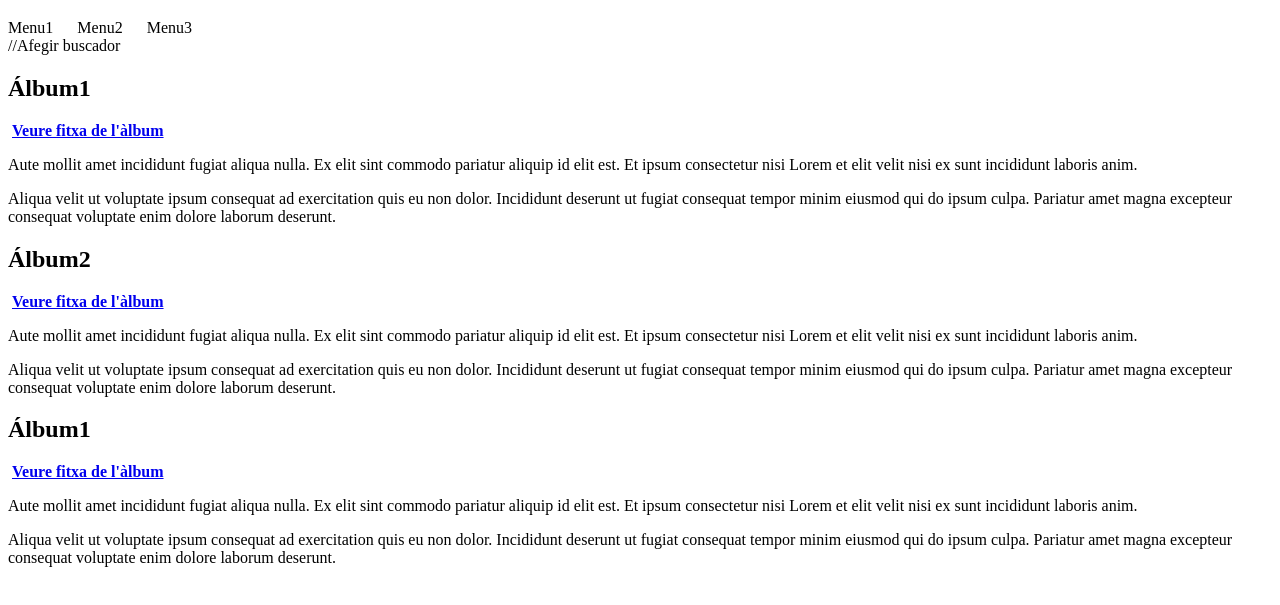
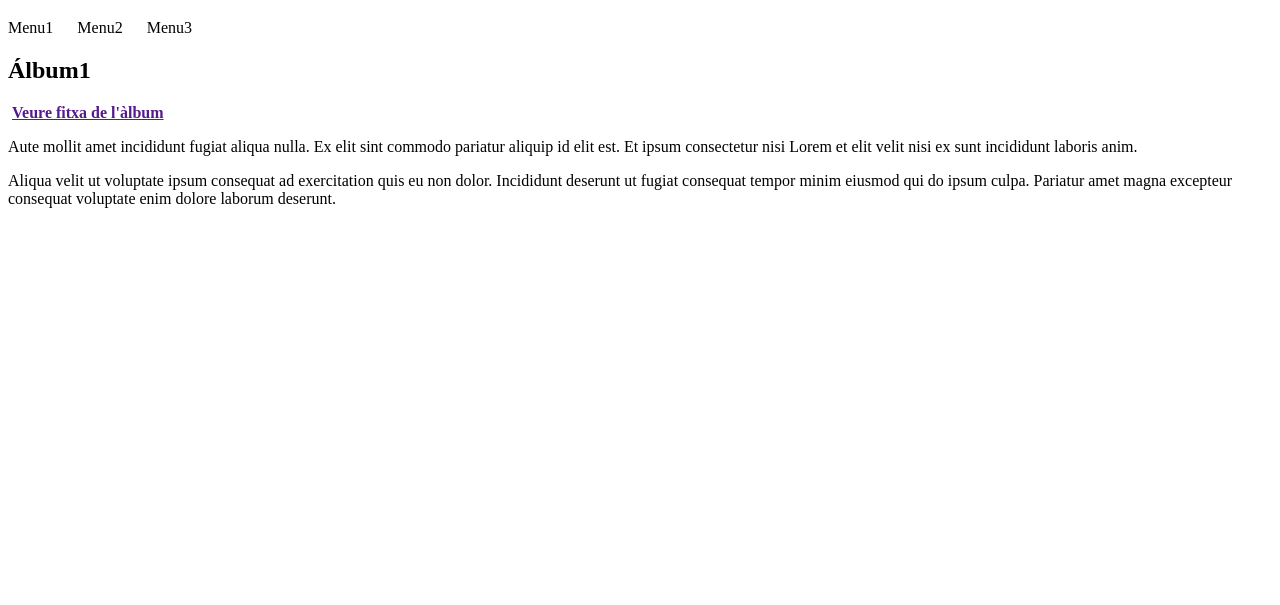
Before and after one commit to JuliaCarullaDAM/WebM4, a plain HTML site: page activitats/html/09_contenido/activitat_02.html in a window 1280 px wide. Shown: the part 61-666 px from the top of the page. Drawn offline with Linux system fonts and the light colour scheme.

Commit message:
Revert "preparacions apartat 9"
This reverts commit 10315f037d4712ab88a4e07ba7018ec45d6642d7.

```diff
--- a/activitats/html/09_contenido/activitat_02.html
+++ b/activitats/html/09_contenido/activitat_02.html
@@ -11,41 +11,12 @@
             <nav>
                 Menu1 &emsp; Menu2 &emsp; Menu3
             </nav>
-            //Afegir buscador
         </header>
 
         <section>
             <h2>Álbum1 </h2>
             <img src="" alt="">
-            <strong><a href="./activitat_02/album1.html">Veure fitxa de l'àlbum</a></strong>
-
-            <p>Aute mollit amet incididunt fugiat aliqua nulla. Ex elit sint
-                commodo pariatur aliquip id elit est. Et ipsum consectetur nisi
-                Lorem et elit velit nisi ex sunt incididunt laboris anim.</p>
-
-            <p>Aliqua velit ut voluptate ipsum consequat ad exercitation quis eu
-                non dolor. Incididunt deserunt ut fugiat consequat tempor minim
-                eiusmod qui do ipsum culpa. Pariatur amet magna excepteur
-                consequat voluptate enim dolore laborum deserunt.</p>
-        </section>
-        <section>
-            <h2>Álbum2 </h2>
-            <img src="" alt="">
-            <strong><a href="./activitat_02/album2.html">Veure fitxa de l'àlbum</a></strong>
-
-            <p>Aute mollit amet incididunt fugiat aliqua nulla. Ex elit sint
-                commodo pariatur aliquip id elit est. Et ipsum consectetur nisi
-                Lorem et elit velit nisi ex sunt incididunt laboris anim.</p>
-
-            <p>Aliqua velit ut voluptate ipsum consequat ad exercitation quis eu
-                non dolor. Incididunt deserunt ut fugiat consequat tempor minim
-                eiusmod qui do ipsum culpa. Pariatur amet magna excepteur
-                consequat voluptate enim dolore laborum deserunt.</p>
-        </section>
-        <section>
-            <h2>Álbum1 </h2>
-            <img src="" alt="">
-            <strong><a href="./activitat_02/album3.html">Veure fitxa de l'àlbum</a></strong>
+            <strong><a href="">Veure fitxa de l'àlbum</a></strong>
 
             <p>Aute mollit amet incididunt fugiat aliqua nulla. Ex elit sint
                 commodo pariatur aliquip id elit est. Et ipsum consectetur nisi
```
